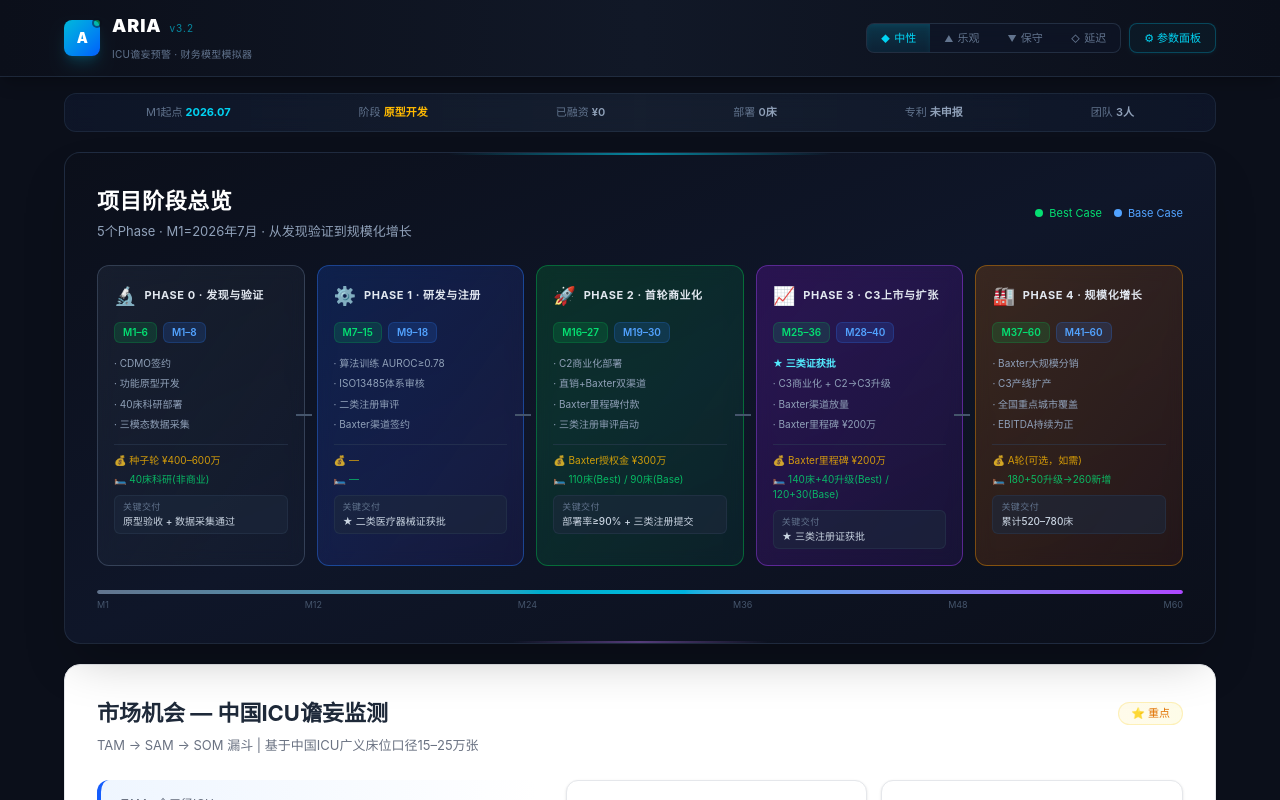
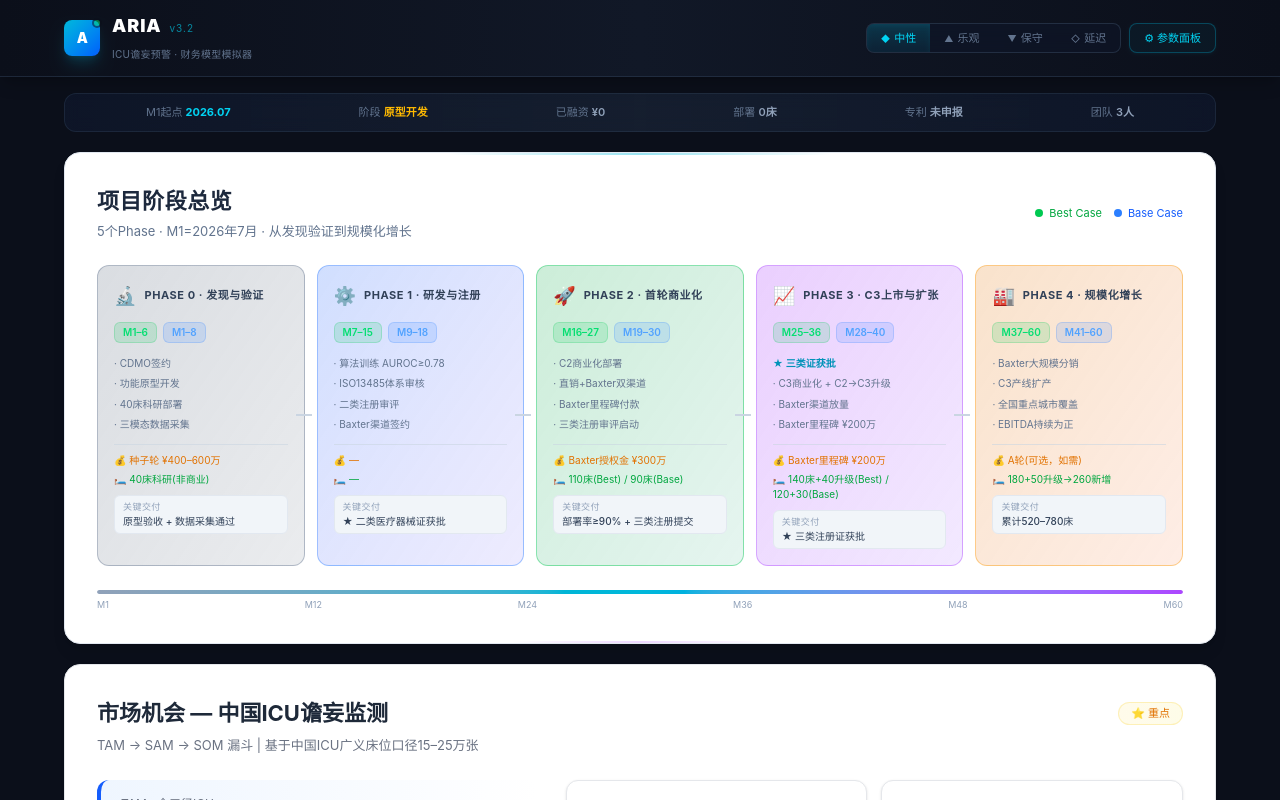
Before and after one commit to Rushen-SHEN/Finance-simulator, a Next.js app: page /Finance-simulator/ in a window 1280 px wide. Shown: the top 800 px of the page. Built offline with nearby package versions, Linux system fonts and the light colour scheme.

Commit message:
style: PhaseOverview white background, keep card colors

```diff
--- a/src/components/PhaseOverview.tsx
+++ b/src/components/PhaseOverview.tsx
@@ -100,19 +100,19 @@ function getPhaseRange(milestones: MilestoneItem[], ids: string[]): { start: num
 
 export default function PhaseOverview({ milestonesBest, milestonesBase }: Props) {
   return (
-    <section className="bg-gradient-to-br from-[#0B0F1A] via-[#0F1629] to-[#0B0F1A] rounded-2xl border border-slate-700/50 shadow-2xl p-8 my-5 relative overflow-hidden">
-      {/* Glow accents */}
-      <div className="absolute top-0 left-1/2 -translate-x-1/2 w-96 h-0.5 bg-gradient-to-r from-transparent via-cyan-400/60 to-transparent" />
-      <div className="absolute bottom-0 left-1/2 -translate-x-1/2 w-64 h-0.5 bg-gradient-to-r from-transparent via-purple-400/40 to-transparent" />
+    <section className="bg-white rounded-2xl border border-slate-200 shadow-lg p-8 my-5 relative overflow-hidden">
+      {/* Accent lines */}
+      <div className="absolute top-0 left-1/2 -translate-x-1/2 w-96 h-0.5 bg-gradient-to-r from-transparent via-cyan-500/40 to-transparent" />
+      <div className="absolute bottom-0 left-1/2 -translate-x-1/2 w-64 h-0.5 bg-gradient-to-r from-transparent via-purple-400/30 to-transparent" />
 
       <div className="flex items-center justify-between mb-6">
         <div>
-          <h2 className="text-[22px] font-bold text-white tracking-wide">项目阶段总览</h2>
-          <p className="text-[13px] text-slate-400 mt-1">5个Phase · M1=2026年7月 · 从发现验证到规模化增长</p>
+          <h2 className="text-[22px] font-bold text-slate-800 tracking-wide">项目阶段总览</h2>
+          <p className="text-[13px] text-slate-500 mt-1">5个Phase · M1=2026年7月 · 从发现验证到规模化增长</p>
         </div>
         <div className="flex gap-3 text-[11px]">
-          <span className="flex items-center gap-1.5 text-green-400"><span className="w-2 h-2 rounded-full bg-green-400" /> Best Case</span>
-          <span className="flex items-center gap-1.5 text-blue-400"><span className="w-2 h-2 rounded-full bg-blue-400" /> Base Case</span>
+          <span className="flex items-center gap-1.5 text-green-600"><span className="w-2 h-2 rounded-full bg-green-500" /> Best Case</span>
+          <span className="flex items-center gap-1.5 text-blue-600"><span className="w-2 h-2 rounded-full bg-blue-500" /> Base Case</span>
         </div>
       </div>
 
@@ -126,12 +126,12 @@ export default function PhaseOverview({ milestonesBest, milestonesBase }: Props)
             <div key={phase.id} className={`relative rounded-xl bg-gradient-to-br ${phase.color} border ${phase.borderColor} p-4 backdrop-blur-sm`}>
               {/* Phase number connector */}
               {idx < PHASES.length - 1 && (
-                <div className="hidden md:block absolute -right-2 top-1/2 -translate-y-1/2 w-4 h-0.5 bg-slate-600 z-10" />
+                <div className="hidden md:block absolute -right-2 top-1/2 -translate-y-1/2 w-4 h-0.5 bg-slate-300 z-10" />
               )}
 
               <div className="flex items-center gap-2 mb-3">
                 <span className="text-lg">{phase.icon}</span>
-                <span className="text-[11px] font-bold text-slate-200 uppercase tracking-wider leading-tight">{phase.name}</span>
+                <span className="text-[11px] font-bold text-slate-700 uppercase tracking-wider leading-tight">{phase.name}</span>
               </div>
 
               {/* Timing badges */}
@@ -147,22 +147,22 @@ export default function PhaseOverview({ milestonesBest, milestonesBase }: Props)
               {/* Key activities */}
               <div className="space-y-1 mb-3">
                 {phase.activities.map((a, i) => (
-                  <div key={i} className={`text-[10px] leading-relaxed ${a.startsWith('★') ? 'text-cyan-300 font-semibold' : 'text-slate-400'}`}>
+                  <div key={i} className={`text-[10px] leading-relaxed ${a.startsWith('★') ? 'text-cyan-600 font-semibold' : 'text-slate-500'}`}>
                     {a.startsWith('★') ? '' : '·'} {a}
                   </div>
                 ))}
               </div>
 
               {/* Funding & Deployment */}
-              <div className="border-t border-slate-700/50 pt-2 space-y-1">
-                <div className="text-[10px] text-amber-400/80">💰 {phase.funding}</div>
-                <div className="text-[10px] text-green-400/80">🛏️ {phase.deployment}</div>
+              <div className="border-t border-slate-300/60 pt-2 space-y-1">
+                <div className="text-[10px] text-amber-600">💰 {phase.funding}</div>
+                <div className="text-[10px] text-green-600">🛏️ {phase.deployment}</div>
               </div>
 
               {/* Key milestone */}
-              <div className="mt-2 px-2 py-1 rounded-md bg-slate-800/60 border border-slate-700/40">
-                <div className="text-[9px] text-slate-500 uppercase tracking-wider">关键交付</div>
-                <div className="text-[10px] text-slate-300 font-medium">{phase.keyMilestone}</div>
+              <div className="mt-2 px-2 py-1 rounded-md bg-slate-100 border border-slate-200">
+                <div className="text-[9px] text-slate-400 uppercase tracking-wider">关键交付</div>
+                <div className="text-[10px] text-slate-700 font-medium">{phase.keyMilestone}</div>
               </div>
             </div>
           );
@@ -171,12 +171,12 @@ export default function PhaseOverview({ milestonesBest, milestonesBase }: Props)
 
       {/* Timeline bar */}
       <div className="mt-6 relative">
-        <div className="h-1 bg-slate-800 rounded-full overflow-hidden">
-          <div className="h-full bg-gradient-to-r from-slate-500 via-cyan-500 to-purple-500 rounded-full" style={{ width: '100%' }} />
+        <div className="h-1 bg-slate-200 rounded-full overflow-hidden">
+          <div className="h-full bg-gradient-to-r from-slate-400 via-cyan-500 to-purple-500 rounded-full" style={{ width: '100%' }} />
         </div>
         <div className="flex justify-between mt-1">
           {['M1', 'M12', 'M24', 'M36', 'M48', 'M60'].map(m => (
-            <span key={m} className="text-[9px] text-slate-600 font-mono">{m}</span>
+            <span key={m} className="text-[9px] text-slate-400 font-mono">{m}</span>
           ))}
         </div>
       </div>
```
